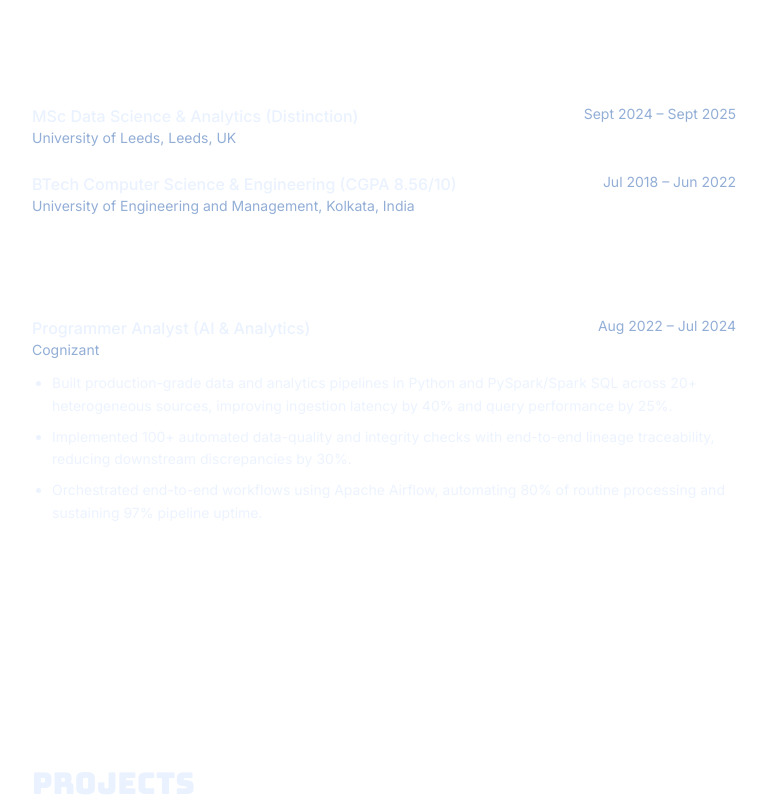
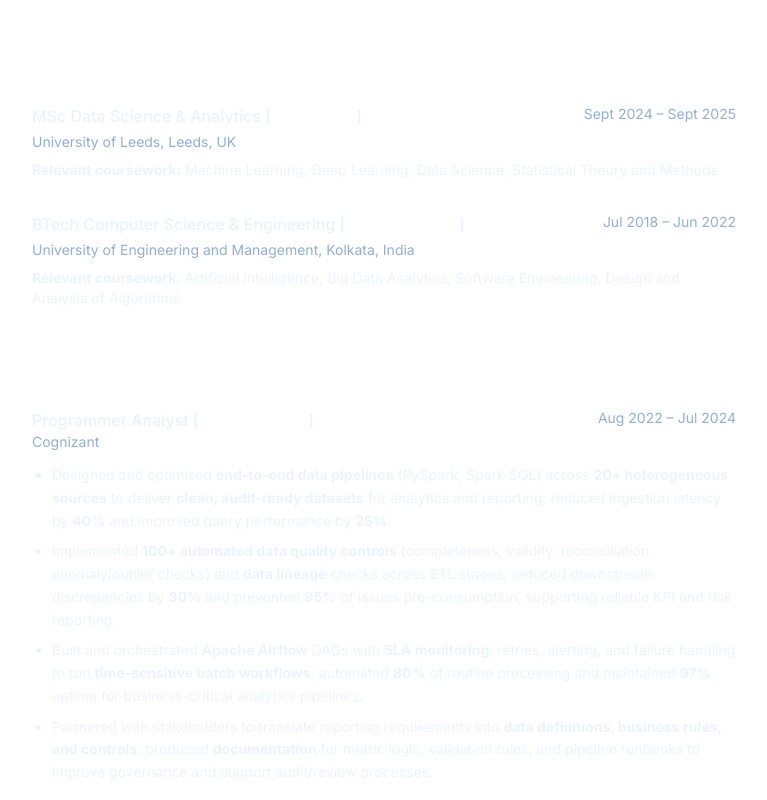
Before and after one commit to SourodeepRoy30/portfolio, a Next.js app: page / in a window 1280 px wide. Shown: the part 1040-1840 px from the top of the page, without its empty margins (256-1023 px from the left). Built offline with nearby package versions, Linux system fonts and the light colour scheme.

Commit message:
Add coursework and inline results to Education, update Professional Experience bullets, add nav hover glow

```diff
--- a/app/components/Nav.tsx
+++ b/app/components/Nav.tsx
@@ -49,7 +49,7 @@ export default function Nav() {
             <a
               key={link.href}
               href={link.href}
-              className="text-muted hover:text-accent hover:scale-110 transition-all duration-200 inline-block"
+              className="text-muted hover:text-accent hover:scale-110 hover:drop-shadow-[0_0_8px_rgba(79,168,255,0.8)] transition-all duration-200 inline-block"
             >
               {link.label}
             </a>
@@ -73,7 +73,7 @@ export default function Nav() {
                 key={link.href}
                 href={link.href}
                 onClick={() => setOpen(false)}
-                className="font-heading text-sm text-muted hover:text-accent hover:bg-white/[.04] transition-colors px-5 py-2.5"
+                className="font-heading text-sm text-muted hover:text-accent hover:bg-white/[.04] hover:drop-shadow-[0_0_8px_rgba(79,168,255,0.8)] transition-colors px-5 py-2.5"
               >
                 {link.label}
               </a>
--- a/app/page.tsx
+++ b/app/page.tsx
@@ -39,22 +39,33 @@ export default function Home() {
             View résumé (PDF)
           </a>
         </div>
-
         <div className="mb-12">
           <h3 className="text-xl mb-6 text-accent">Education</h3>
-          <div className="mb-6">
+
+          <div className="mb-8">
             <div className="flex justify-between flex-wrap gap-2">
-              <p className="font-medium">MSc Data Science & Analytics (Distinction)</p>
+              <p className="font-medium">
+                MSc Data Science & Analytics  [<span className="font-bold text-accent">Distinction</span>]
+              </p>
               <p className="text-muted text-sm">Sept 2024 – Sept 2025</p>
             </div>
-            <p className="text-muted text-sm">University of Leeds, Leeds, UK</p>
+            <p className="text-muted text-sm mt-1">University of Leeds, Leeds, UK</p>
+            <p className="text-sm text-foreground/90 mt-2">
+              <span className="font-bold">Relevant coursework:</span> Machine Learning, Deep Learning, Data Science, Statistical Theory and Methods
+            </p>
           </div>
+
           <div>
             <div className="flex justify-between flex-wrap gap-2">
-              <p className="font-medium">BTech Computer Science & Engineering (CGPA 8.56/10)</p>
+              <p className="font-medium">
+                BTech Computer Science & Engineering  [<span className="font-bold text-accent">CGPA: 8.56/10</span>]
+              </p>
               <p className="text-muted text-sm">Jul 2018 – Jun 2022</p>
             </div>
-            <p className="text-muted text-sm">University of Engineering and Management, Kolkata, India</p>
+            <p className="text-muted text-sm mt-1">University of Engineering and Management, Kolkata, India</p>
+            <p className="text-sm text-foreground/90 mt-2">
+              <span className="font-bold">Relevant coursework:</span> Artificial Intelligence, Big Data Analytics, Software Engineering, Design and Analysis of Algorithms
+            </p>
           </div>
         </div>
 
@@ -62,24 +73,35 @@ export default function Home() {
           <h3 className="text-xl mb-6 text-accent">Professional Experience</h3>
           <div>
             <div className="flex justify-between flex-wrap gap-2">
-              <p className="font-medium">Programmer Analyst (AI & Analytics)</p>
+              <p className="font-medium">Programmer Analyst [<span className="font-bold text-accent">AI & Analytics</span>]</p>
               <p className="text-muted text-sm">Aug 2022 – Jul 2024</p>
             </div>
             <p className="text-muted text-sm mb-3">Cognizant</p>
             <ul className="list-disc list-outside ml-5 space-y-2 text-foreground/90 text-sm leading-relaxed">
               <li>
-                Built production-grade data and analytics pipelines in Python and
-                PySpark/Spark SQL across 20+ heterogeneous sources, improving
-                ingestion latency by 40% and query performance by 25%.
+                Designed and optimised <strong>end-to-end data pipelines</strong> (PySpark, Spark SQL)
+                across <strong>20+ heterogeneous sources</strong> to deliver <strong>clean, audit-ready
+                datasets</strong> for analytics and reporting; reduced ingestion latency by{" "}
+                <strong>40%</strong> and improved query performance by <strong>25%</strong>.
               </li>
               <li>
-                Implemented 100+ automated data-quality and integrity checks with
-                end-to-end lineage traceability, reducing downstream discrepancies
-                by 30%.
+                Implemented <strong>100+ automated data quality controls</strong> (completeness,
+                validity, reconciliation, anomaly/outlier checks) and <strong>data lineage</strong> checks
+                across ETL stages; reduced downstream discrepancies by <strong>30%</strong> and prevented{" "}
+                <strong>95%</strong> of issues pre-consumption, supporting reliable KPI and risk reporting.
               </li>
               <li>
-                Orchestrated end-to-end workflows using Apache Airflow, automating
-                80% of routine processing and sustaining 97% pipeline uptime.
+                Built and orchestrated <strong>Apache Airflow</strong> DAGs with{" "}
+                <strong>SLA monitoring</strong>, retries, alerting, and failure handling to run{" "}
+                <strong>time-sensitive batch workflows</strong>; automated <strong>80%</strong> of routine
+                processing and maintained <strong>97%</strong> uptime for business-critical analytics
+                pipelines.
+              </li>
+              <li>
+                Partnered with stakeholders to translate reporting requirements into{" "}
+                <strong>data definitions, business rules, and controls</strong>; produced{" "}
+                <strong>documentation</strong> for metric logic, validation rules, and pipeline runbooks
+                to improve governance and support audit/review processes.
               </li>
             </ul>
           </div>
```
